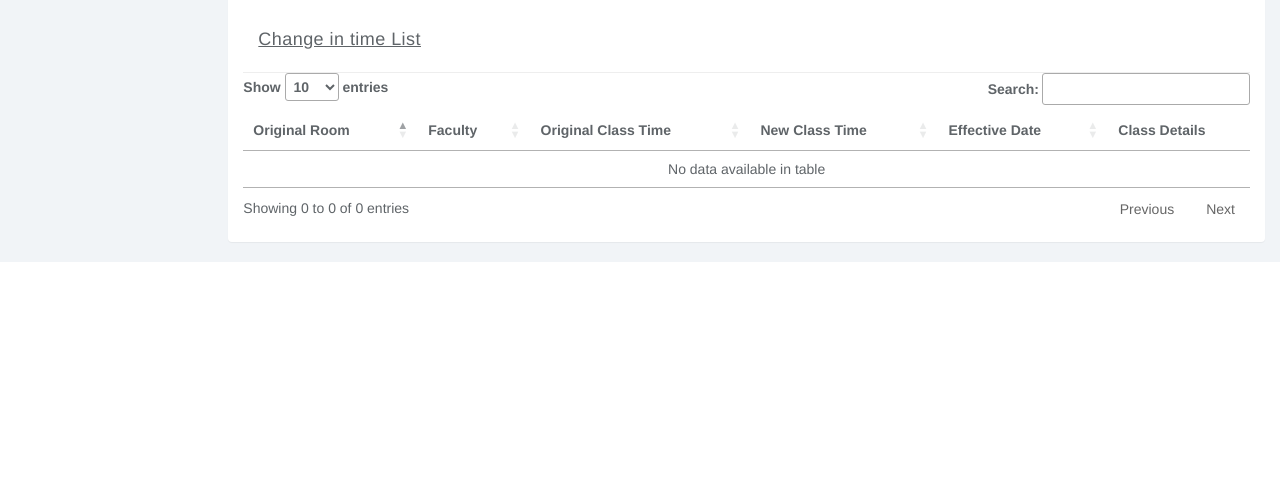
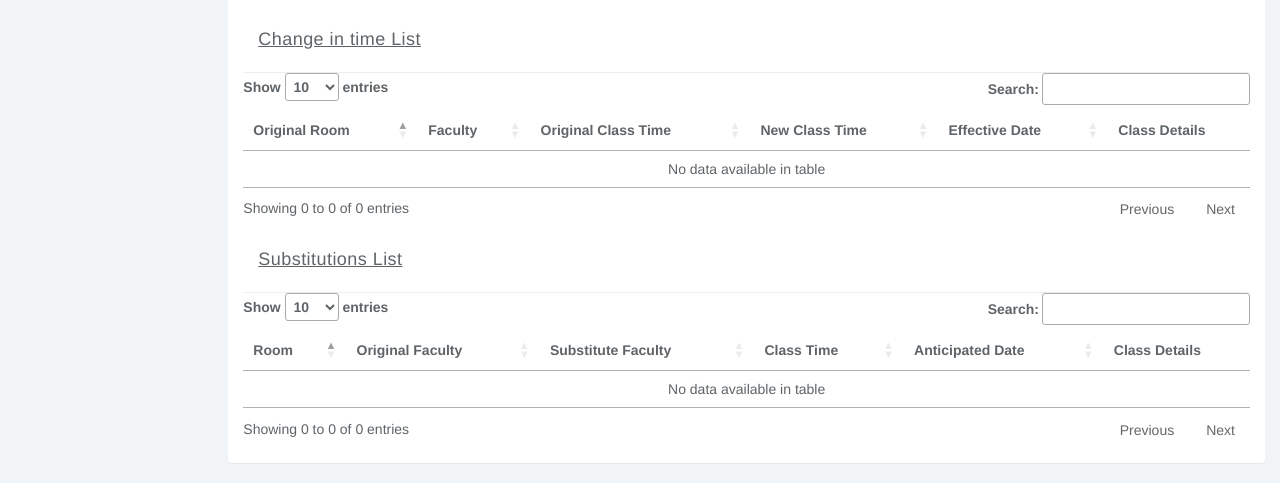
Before and after one commit to abbyzamora/software-engineering, a PHP site: page /admindashboard.php in a window 1280 px wide. Shown: the part 863-1346 px from the top of the page. Before the commit the page ends 1125 px from the top, so only its background shows below. Run offline with PHP 8.4, Linux system fonts and the light colour scheme; the visitor is signed in with stand-in values (Sample User, id 1); data that the repository does not hold is empty; some libraries are stand-ins or nearby versions.

Commit message:
Fixes and Improvments
Dashboard now does not show past events
Added performance improvements to  buildingAssignments

```diff
--- a/attendancecheck/admindashboard.php
+++ b/attendancecheck/admindashboard.php
@@ -271,7 +271,8 @@
 															FROM MV_RoomTransfer
 														   WHERE schoolYear = YEAR(CURRENT_TIMESTAMP))
 											  AND (rt.transferCode = 'RT'
-												   OR rt.transferCode = 'PR');";
+												   OR rt.transferCode = 'PR')
+												AND transferDate >= CURDATE();";
 									$result = $dbc->query($query);
 
 									foreach($result as $row){
@@ -321,7 +322,7 @@
 							<tbody>
 
 							</tbody>
-						<table>
+						</table>
 
 						<div class="panel-heading"><u>Alternative Class List</u></div>
 
@@ -363,7 +364,8 @@
 																	FROM MV_RoomTransfer
 																   WHERE schoolYear = YEAR(CURRENT_TIMESTAMP))
 													  AND (rt.transferCode = 'FT'
-														   OR rt.transferCode = 'AC');";
+														   OR rt.transferCode = 'AC')
+														AND transferDate >= CURDATE();";
 								$result = $dbc->query($query);
 							?>
 							<tbody>
@@ -414,7 +416,7 @@
 								?>
 							</tbody>
 
-						<table>
+						</table>
 
 							<div class="panel-heading"><u>Change in time List</u></div>
 
@@ -456,7 +458,8 @@
 														  AND rt.term = (SELECT MAX(term)
 																		FROM MV_RoomTransfer
 																	   WHERE schoolYear = YEAR(CURRENT_TIMESTAMP))
-														  AND rt.transferCode = 'CT';";
+														  AND rt.transferCode = 'CT'
+															AND transferDate >= CURDATE();";
 									$result = $dbc->query($query);
 								?>
 								<tbody>
@@ -509,7 +512,97 @@
 									?>
 								</tbody>
 
-							<table>
+							</table>
+
+							<div class="panel-heading"><u>Substitutions List</u></div>
+
+							<table data-toggle="table" class="data-table">
+								<thead>
+									<tr>
+										<th data-field="room">Room</th>
+										<th data-field="fname">Original Faculty</th>
+										<th data-field="fname">Substitute Faculty</th>
+										<th data-field="cllassTime">Class Time</th>
+										<th data-field="transferDate">Anticipated Date</th>
+										<th data-field="actions">Class Details</th>
+									</tr>
+								</thead>
+
+								<?php
+									$query = "SELECT p.roomCode as room,
+															     CONCAT(of.lastName, ', ', of.firstName) as originalFaculty,
+														       CONCAT(nf.lastName, ', ', nf.firstName) as substituteFaculty,
+														       CONCAT(DATE_FORMAT(p.startTime, '%H:%i'), ' - ', DATE_FORMAT(p.endTime, '%H:%i')) as classTime,
+															     DATE_FORMAT(s.anticipatedDate, '%M %e %Y %a') as classDate,
+														       s.courseCode,
+														       s.section
+															FROM MV_Substitution s JOIN Faculty of
+																				     ON s.facultyID = of.facultyID
+																				   JOIN Faculty nf
+														                             ON s.substituteFacultyID = nf.facultyID
+																				   JOIN Plantilla p
+																					 ON s.courseCode = p.courseCode
+																					AND s.facultyID = p.facultyID
+														                            AND s.dayID = p.facultyID
+														                            AND s.schoolYear = p.schoolYear
+														                            AND s.term = p.term
+														                            AND s.section = p.section
+														WHERE s.schoolYear = YEAR(CURRENT_TIMESTAMP)
+														  AND s.term = (SELECT MAX(term)
+																		FROM MV_Substitution
+																	   WHERE schoolYear = YEAR(CURRENT_TIMESTAMP))
+															AND anticipatedDate >= CURDATE();";
+									$result = $dbc->query($query);
+								?>
+
+								<tbody>
+									<?php
+										foreach($result as $row){
+											echo '<tr>';
+												echo "<td>{$row['room']}</td>";
+												echo "<td>{$row['originalFaculty']}</td>";
+
+												echo "<td>{$row['substituteFaculty']}</td>";
+												echo "<td>{$row['classTime']}</td>";
+												echo "<td>{$row['classDate']}</td>";
+												echo "<td>
+																<button class=\"btn btn-primary btn-xs\" data-toggle=\"modal\" data-target=\"#myModal$count\">
+																	Details
+																</button>
+
+																<!-- Modal -->
+																<div class=\"modal fade\" id=\"myModal$count\" tabindex=\"-1\" role=\"dialog\" aria-labelledby=\"myModalLabel\" aria-hidden=\"true\">
+																	<div class=\"modal-dialog\">
+																		<div class=\"modal-content\">
+																			<div class=\"modal-header\">
+																				<button type=\"button\" class=\"close\" data-dismiss=\"modal\" aria-hidden=\"true\">&times;</button>
+																				<h4 class=\"modal-title\" id=\"myModalLabel\">Alternative Class</h4>
+																			</div>
+																			<div class=\"modal-body\">
+																				<ul class=\"list-group\" style=\"text-align:left;\">
+																					<li class=\"list-group-item\"><b>Subject:</b> {$row['courseCode']}</li>
+																					<li class=\"list-group-item\"><b>Section:</b> {$row['section']}</li>
+																					<li class=\"list-group-item\"><b>Original Faculty:</b> {$row['originalFaculty']}</li>
+																					<li class=\"list-group-item\"><b>Substitute Faculty:</b>&nbsp;{$row['substituteFaculty']}</li>
+																					<li class=\"list-group-item\"><b>Class Room:</b>&nbsp;{$row['room']} </li>
+																					<li class=\"list-group-item\"><b>Class Time:</b> {$row['classTime']}</li>
+																					<li class=\"list-group-item\"><b>Class Date:</b> {$row['classDate']}</li>
+																				</ul>
+																			<div class=\"modal-footer\">
+																				<button type=\"button\" class=\"btn btn-default\" data-dismiss=\"modal\">Close</button>
+																			</div>
+																		</div>
+																		<!-- /.modal-content -->
+																	</div>
+																	<!-- /.modal-dialog -->
+																</div>
+																<!-- /.modal -->
+															</td>";
+											echo '</tr>';
+										}
+									?>
+								</tbody>
+							</table>
 				</div><!-- panel-body -->
 			</div><!-- panel -->
 		</div><!--/.col-md-12-->
--- a/attendancecheck/buildingAssignments.php
+++ b/attendancecheck/buildingAssignments.php
@@ -179,6 +179,7 @@ if(isset($_SESSION['adminemail'])){
 										foreach($classes as $index => $class){
 												if($class[2] == $row['section'] AND $class[1] == $row['courseCode'] AND $class['startTime'] == $row['startTime'] AND $class['endTime'] == $row['endTime']){
 													unset($buildings[$building][$shift][$index]);
+													break;
 												}
 										}
 									}
@@ -201,6 +202,7 @@ if(isset($_SESSION['adminemail'])){
 										foreach($classes as $index => $class){
 												if($class[2] == $row['section'] AND $class[1] == $row['courseCode']){
 													unset($buildings[$building][$shift][$index]);
+													break;
 												}
 										}
 									}
@@ -247,6 +249,7 @@ if(isset($_SESSION['adminemail'])){
 										foreach($classes as $index => $class){
 												if($class[2] == $row['section'] AND $class[1] == $row['courseCode'] AND $class['startTime'] == $row['startTime'] AND $class['endTime'] == $row['endTime']){
 													unset($buildings[$building][$shift][$index]);
+													break;
 												}
 										}
 									}
```
